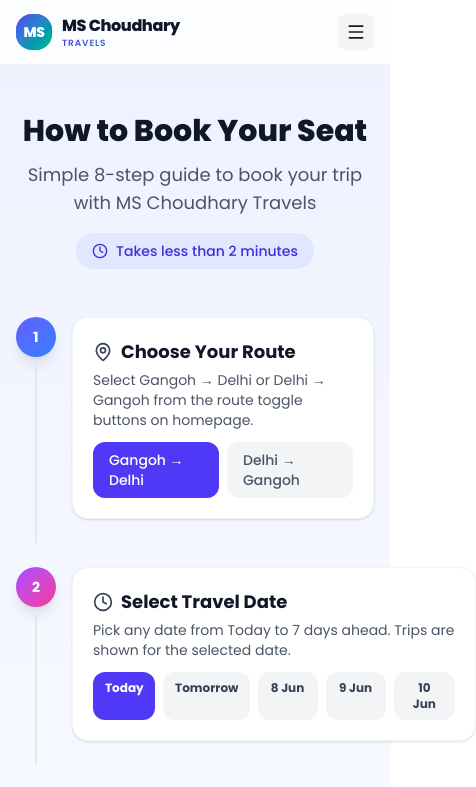
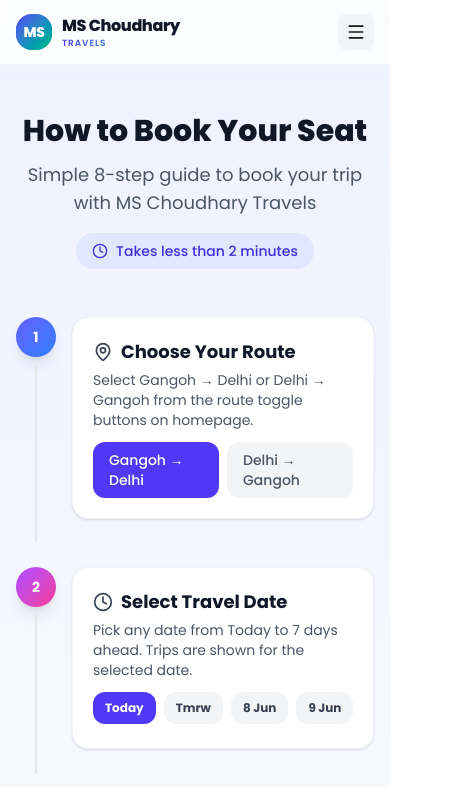
Before and after one commit to Rocky-Saini/MS-Choudhary-Travels, a Next.js app: page /how-to-book in a window 390 px wide. Shown: the top 787 px of the page, 476 px wide, since content can reach past the window. Built offline with nearby package versions, Linux system fonts and the light colour scheme.

Commit message:
Fix mobile UI date selector overflow, clear DB for production

```diff
--- a/src/app/how-to-book/page.tsx
+++ b/src/app/how-to-book/page.tsx
@@ -25,9 +25,9 @@
     icon: Clock,
     color: 'from-purple-500 to-pink-500',
     visual: (
-      <div className="flex gap-2 mt-3 overflow-x-auto">
-        {['Today', 'Tomorrow', '8 Jun', '9 Jun', '10 Jun'].map((d, i) => (
-          <div key={d} className={`px-3 py-2 rounded-xl text-xs font-bold min-w-[60px] text-center ${i === 0 ? 'bg-indigo-600 text-white' : 'bg-gray-100 text-gray-700'}`}>{d}</div>
+      <div className="flex gap-2 mt-3 overflow-x-auto max-w-full pb-1">
+        {['Today', 'Tmrw', '8 Jun', '9 Jun'].map((d, i) => (
+          <div key={d} className={`px-3 py-2 rounded-xl text-xs font-bold min-w-[55px] text-center shrink-0 ${i === 0 ? 'bg-indigo-600 text-white' : 'bg-gray-100 text-gray-700'}`}>{d}</div>
         ))}
       </div>
     ),
--- a/src/components/trip-section.tsx
+++ b/src/components/trip-section.tsx
@@ -128,12 +128,12 @@
           <CalendarDays className="w-4 h-4 text-indigo-600" />
           <span className="text-sm font-medium text-gray-700">Select Date</span>
         </div>
-        <div className="flex gap-2 overflow-x-auto pb-2 justify-center flex-wrap">
+        <div className="flex gap-2 overflow-x-auto pb-2 justify-start sm:justify-center px-1">
           {dates.map((d) => (
             <button
               key={d.date}
               onClick={() => setSelectedDate(d.date)}
-              className={`flex flex-col items-center px-4 py-3 rounded-xl min-w-[80px] transition-all duration-200 ${
+              className={`flex flex-col items-center px-3 py-3 rounded-xl min-w-[70px] shrink-0 transition-all duration-200 ${
                 selectedDate === d.date
                   ? 'bg-indigo-600 text-white shadow-lg shadow-indigo-500/30 scale-105'
                   : 'bg-white border border-gray-200 text-gray-700 hover:border-indigo-300 hover:bg-indigo-50'
```
